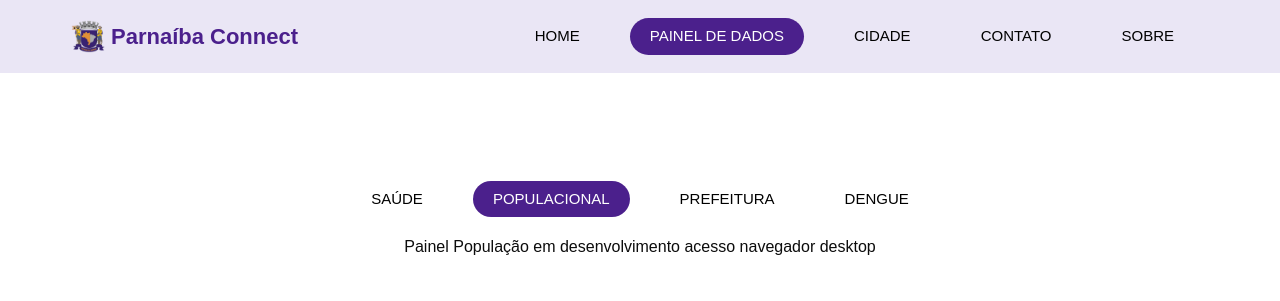
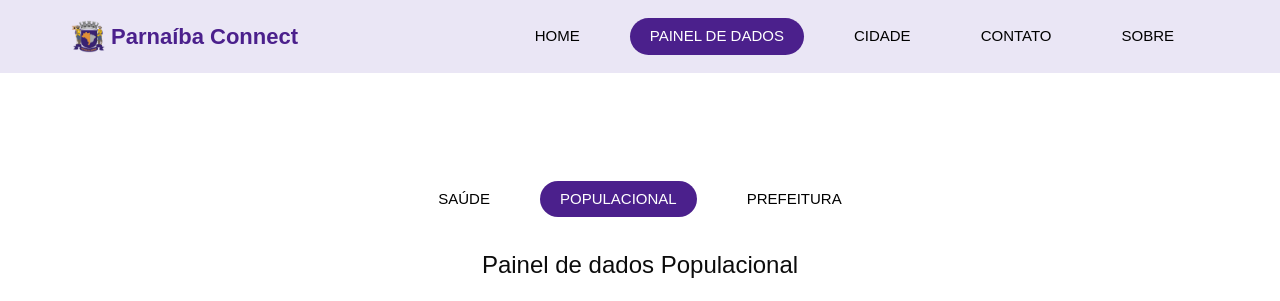
Before and after one commit to leandroAlves88/parnaiba_connect_portal, a Flask app: page /painel_dados_populacao in a window 1280 px wide. Shown: the top 301 px of the page. Run offline with Flask 3, Linux system fonts and the light colour scheme; parts of the project's set-up code (start-up, migrations or seed data) failed here and were passed over; some libraries are stand-ins or nearby versions; some web fonts are replaced.

Commit message:
Inclusão do Painel de dados populacional

```diff
--- a/static/js/script_painel.js
+++ b/static/js/script_painel.js
@@ -38,7 +38,10 @@ if (detectar_mobile()) {
     }
     if (container_populacao) {
         document.getElementById("iframe-container-populacao").innerHTML = `
-            <p class="heading_container">Painel População em desenvolvimento acesso navegador desktop</p>`;
+            <iframe
+          src="https://app.powerbi.com/view?r=eyJrIjoiYmY4Yjg5OTktOWQzMS00Y2I4LWE0NDItNTFhZGJlYTFiMzZhIiwidCI6ImNmNzJlMmJkLTdhMmItNDc4My1iZGViLTM5ZDU3YjA3Zjc2ZiIsImMiOjR9"
+          class="col-12 iframe-dashboard" frameborder="0" allowfullscreen="" title="Painel PowerBi Transparencia"
+          width="1800" height="600"></iframe>`;
     }
     if (container_prefeitura) {
         document.getElementById("iframe-container-prefeitura").innerHTML = `
--- a/templates/painel_dados_populacao.html
+++ b/templates/painel_dados_populacao.html
@@ -99,8 +99,8 @@
                   <li class="nav-item">
                     <a class="nav-link" href="/painel_dados_prefeitura"> Prefeitura </a>
                   </li>
-                  <li class="nav-item">
-                    <a class="nav-link" href="/painel_dados_dengue"> Dengue </a>
+                  <!--<li class="nav-item">
+                    <a class="nav-link" href="/painel_dados_dengue"> Dengue </a>-->
                   </li>
                 </ul>
               </div>
@@ -108,8 +108,14 @@
           </nav>
         </div>
       </div>
+      <div class="d-flex flex-column align-items-center">
+        <p>
+        <h4>Painel de dados Populacional</h4>
+        </p>
+      </div>
+      <div id="iframe-container-populacao"></div>
     </div>
-    <div id="iframe-container-populacao"></div>
+
     <!--    <iframe  src="https://app.powerbi.com/view?r=eyJrIjoiYjM0YjBlNWItNGRmZC00MjgwLWJlYjAtNDJjMjMxMzNkYzc4IiwidCI6ImJjOTljZTFhLWYwOGEtNDY4Yy1hOGJlLWI0NmQzZDUyMzRhNiJ9"
       class="col-12 iframe-dashboard" frameborder="0" allowfullscreen="" title="Painel PowerBi Transparencia"
       width="2000" height="1200"></iframe>-->
--- a/templates/painel_dados_prefeitura.html
+++ b/templates/painel_dados_prefeitura.html
@@ -99,8 +99,8 @@
                   <li class="nav-item active">
                     <a class="nav-link" href="/painel_dados_prefeitura"> Prefeitura </a>
                   </li>
-                  <li class="nav-item">
-                    <a class="nav-link" href="/painel_dados_dengue"> Dengue </a>
+                  <!--<li class="nav-item">
+                    <a class="nav-link" href="/painel_dados_dengue"> Dengue </a>-->
                   </li>
                 </ul>
               </div>
--- a/templates/painel_dados_saude.html
+++ b/templates/painel_dados_saude.html
@@ -99,8 +99,8 @@
                   <li class="nav-item">
                     <a class="nav-link" href="/painel_dados_prefeitura"> Prefeitura </a>
                   </li>
-                  <li class="nav-item">
-                    <a class="nav-link" href="/painel_dados_dengue"> Dengue </a>
+                  <!--<li class="nav-item">
+                    <a class="nav-link" href="/painel_dados_dengue"> Dengue </a>-->
                   </li>
                 </ul>
               </div>
```
